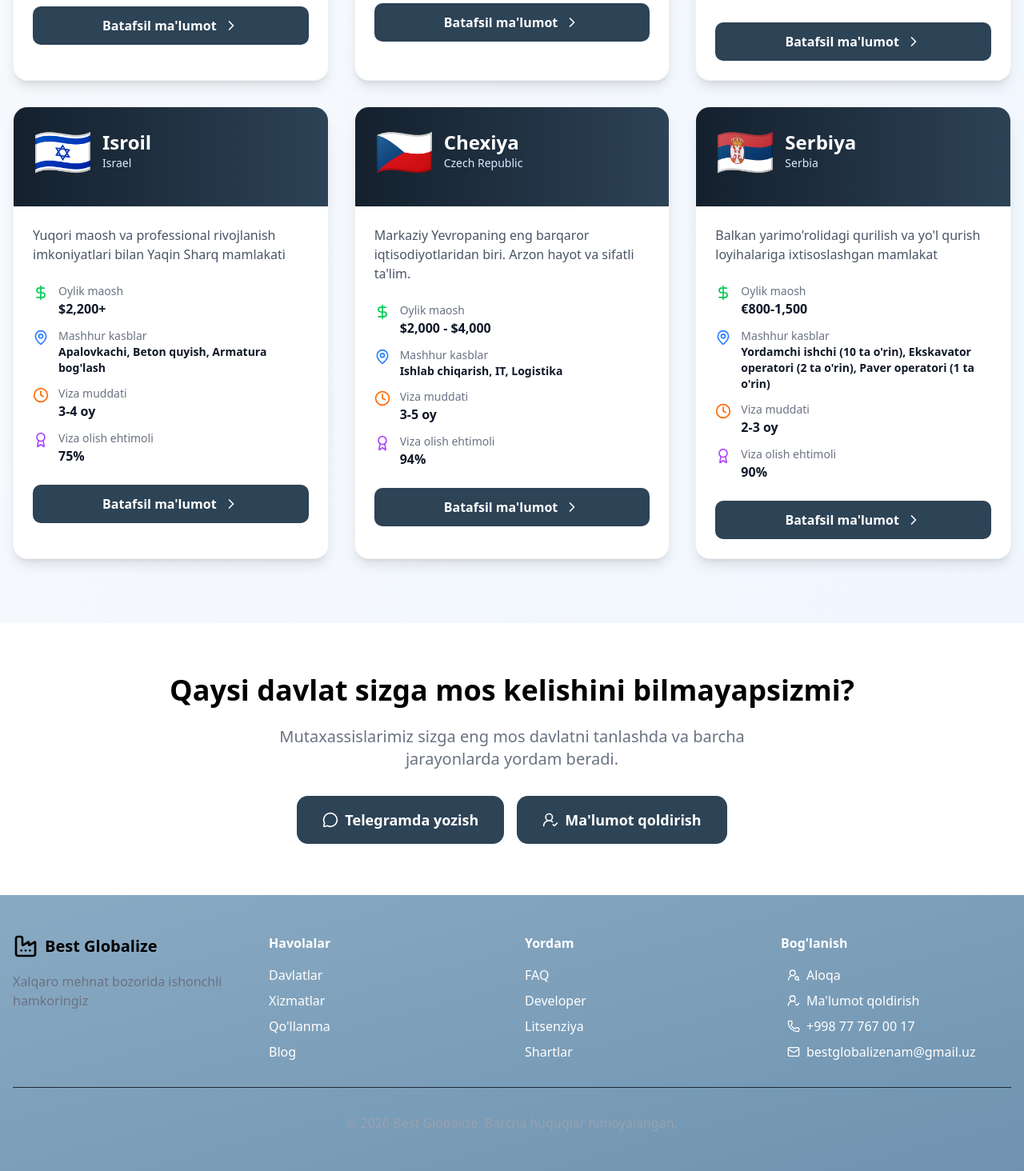
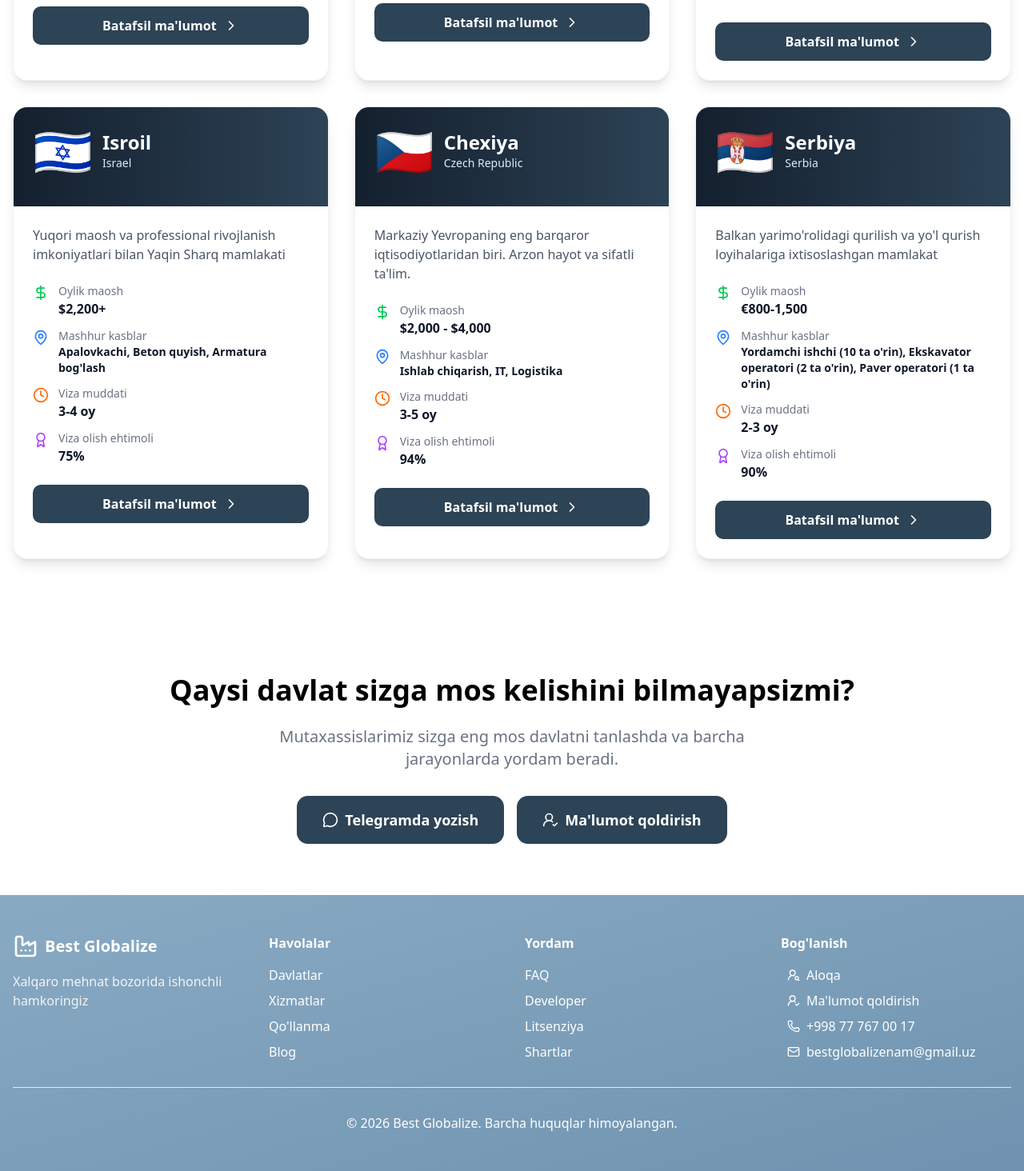
Before and after one commit to islome/migration, a Next.js app: page /countries in a window 1280 px wide. Shown: the part 1029-2493 px from the top of the page at 80% size. Built offline with nearby package versions, Linux system fonts and the light colour scheme.

Commit message:
color changes

```diff
--- a/app/countries/page.tsx
+++ b/app/countries/page.tsx
@@ -74,15 +74,15 @@ export default function CountriesPage() {
           </p>
 
           <div className="flex flex-wrap justify-center gap-4 mt-8">
-            <div className="bg-white/20 backdrop-blur-sm rounded-lg px-6 py-3">
+            <div className="bg-white/50 backdrop-blur-sm rounded-lg px-6 py-3">
               <p className="text-3xl font-bold">{countries.length}+</p>
               <p className="text-black">Davlatlar</p>
             </div>
-            <div className="bg-white/20 backdrop-blur-sm rounded-lg px-6 py-3">
+            <div className="bg-white/50 backdrop-blur-sm rounded-lg px-6 py-3">
               <p className="text-3xl font-bold">1000+</p>
               <p className="text-black">Muvaffaqiyatli mijozlar</p>
             </div>
-            <div className="bg-white/20 backdrop-blur-sm rounded-lg px-6 py-3">
+            <div className="bg-white/50 backdrop-blur-sm rounded-lg px-6 py-3">
               <p className="text-3xl font-bold">95%+</p>
               <p className="text-black">Viza olish darajasi</p>
             </div>
@@ -91,7 +91,7 @@ export default function CountriesPage() {
       </section>
 
       {/* Countries Grid */}
-      <section className="container mx-auto px-4 py-20">
+      <section className="container bg-white mx-auto px-4 py-20">
         <div className="grid grid-cols-1 md:grid-cols-2 lg:grid-cols-3 gap-8">
           {countries.map((country) => (
             <div
--- a/components/ui/footer.tsx
+++ b/components/ui/footer.tsx
@@ -18,12 +18,12 @@ export default function Footer() {
           <div className="grid grid-cols-1 md:grid-cols-4 gap-8 mb-8">
             <div>
               <div className="flex items-center space-x-2 mb-4">
-                <Factory className="w-8 h-8 text-black" />
-                <span className="text-xl font-bold text-black">
+                <Factory className="w-8 h-8 text-white" />
+                <span className="text-xl font-bold text-white">
                   Best Globalize
                 </span>
               </div>
-              <p className="text-gray-500">
+              <p className="text-gray-100">
                 Xalqaro mehnat bozorida ishonchli hamkoringiz
               </p>
             </div>
@@ -34,7 +34,7 @@ export default function Footer() {
                 <li>
                   <Link
                     href="/countries"
-                    className="hover:text-blue-400 transition"
+                    className="hover:text-gray-600 transition"
                   >
                     Davlatlar
                   </Link>
@@ -42,18 +42,18 @@ export default function Footer() {
                 <li>
                   <Link
                     href="#hizmatlar"
-                    className="hover:text-blue-400 transition"
+                    className="hover:text-gray-600 transition"
                   >
                     Xizmatlar
                   </Link>
                 </li>
                 <li>
-                  <Link href="#" className="hover:text-blue-400 transition">
+                  <Link href="#" className="hover:text-gray-600 transition">
                     Qo'llanma
                   </Link>
                 </li>
                 <li>
-                  <Link href="blog" className="hover:text-blue-400 transition">
+                  <Link href="blog" className="hover:text-gray-600 transition">
                     Blog
                   </Link>
                 </li>
@@ -64,14 +64,14 @@ export default function Footer() {
               <h4 className="text-white font-semibold mb-4">Yordam</h4>
               <ul className="space-y-2">
                 <li>
-                  <Link href="#" className="hover:text-blue-400 transition">
+                  <Link href="#" className="hover:text-gray-600 transition">
                     FAQ
                   </Link>
                 </li>
                 <li>
                   <Link
                     href="/about"
-                    className="hover:text-blue-400 transition"
+                    className="hover:text-gray-600 transition"
                   >
                     Developer
                   </Link>
@@ -79,13 +79,13 @@ export default function Footer() {
                 <li>
                   <Link
                     href="https://gov.uz/oz/migration/activity_page/xususiy-bandlik-agentliklari_"
-                    className="hover:text-blue-400 transition"
+                    className="hover:text-gray-600 transition"
                   >
                     Litsenziya
                   </Link>
                 </li>
                 <li>
-                  <Link href="#" className="hover:text-blue-400 transition">
+                  <Link href="#" className="hover:text-gray-600 transition">
                     Shartlar
                   </Link>
                 </li>
@@ -99,7 +99,7 @@ export default function Footer() {
                   <UserRoundSearchIcon className="w-4 h-4" />
                   <Link
                     href="/about/contact"
-                    className="hover:text-blue-400 transition"
+                    className="hover:text-gray-600 transition"
                   >
                     Aloqa
                   </Link>
@@ -108,7 +108,7 @@ export default function Footer() {
                   <UserRoundCheck className="w-4 h-4" />
                   <Link
                     href="/register"
-                    className="hover:text-blue-400 transition"
+                    className="hover:text-gray-600 transition"
                   >
                     Ma'lumot qoldirish
                   </Link>
@@ -116,7 +116,7 @@ export default function Footer() {
                 <li className="flex items-center gap-2">
                   <a
                     href={phoneLink}
-                    className="hover:text-blue-400 transition flex items-center gap-2"
+                    className="hover:text-gray-600 transition flex items-center gap-2"
                   ></a>
                   <Phone className="w-4 h-4" />
                   {phoneNumber}
@@ -126,7 +126,7 @@ export default function Footer() {
                     href={telegramLink}
                     target="_blank"
                     rel="noopener noreferrer"
-                    className="hover:text-blue-400 transition flex items-center gap-2"
+                    className="hover:text-gray-600 transition flex items-center gap-2"
                   ></a>
                   <Mail className="w-4 h-4" />
                   bestglobalizenam@gmail.uz
@@ -135,7 +135,7 @@ export default function Footer() {
             </div>
           </div>
 
-          <div className="border-t border-gray-800 pt-8 text-center text-gray-400">
+          <div className="border-t border-gray-200 pt-8 text-center text-white">
             <p>&copy; 2026 Best Globalize. Barcha huquqlar himoyalangan.</p>
           </div>
         </div>
```
